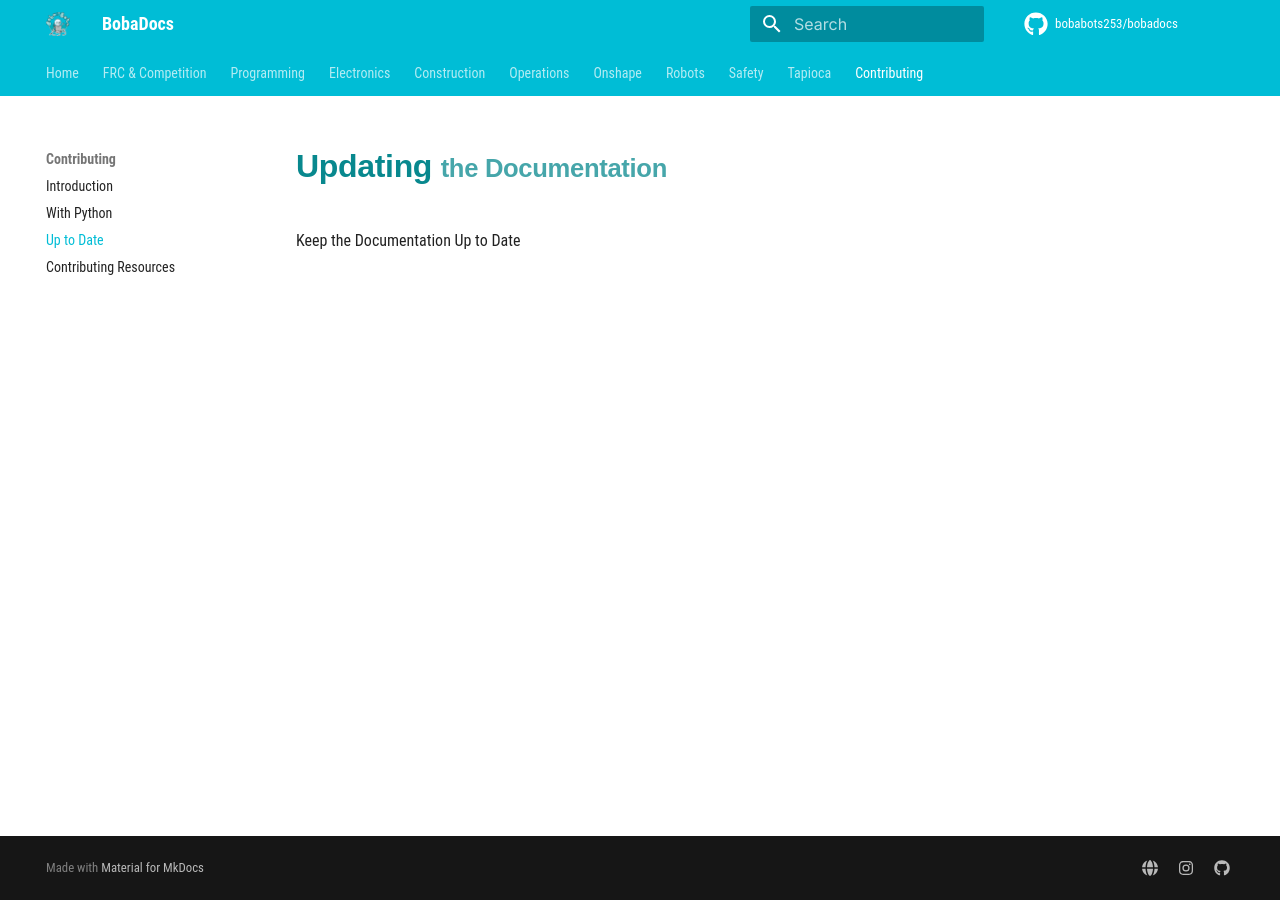
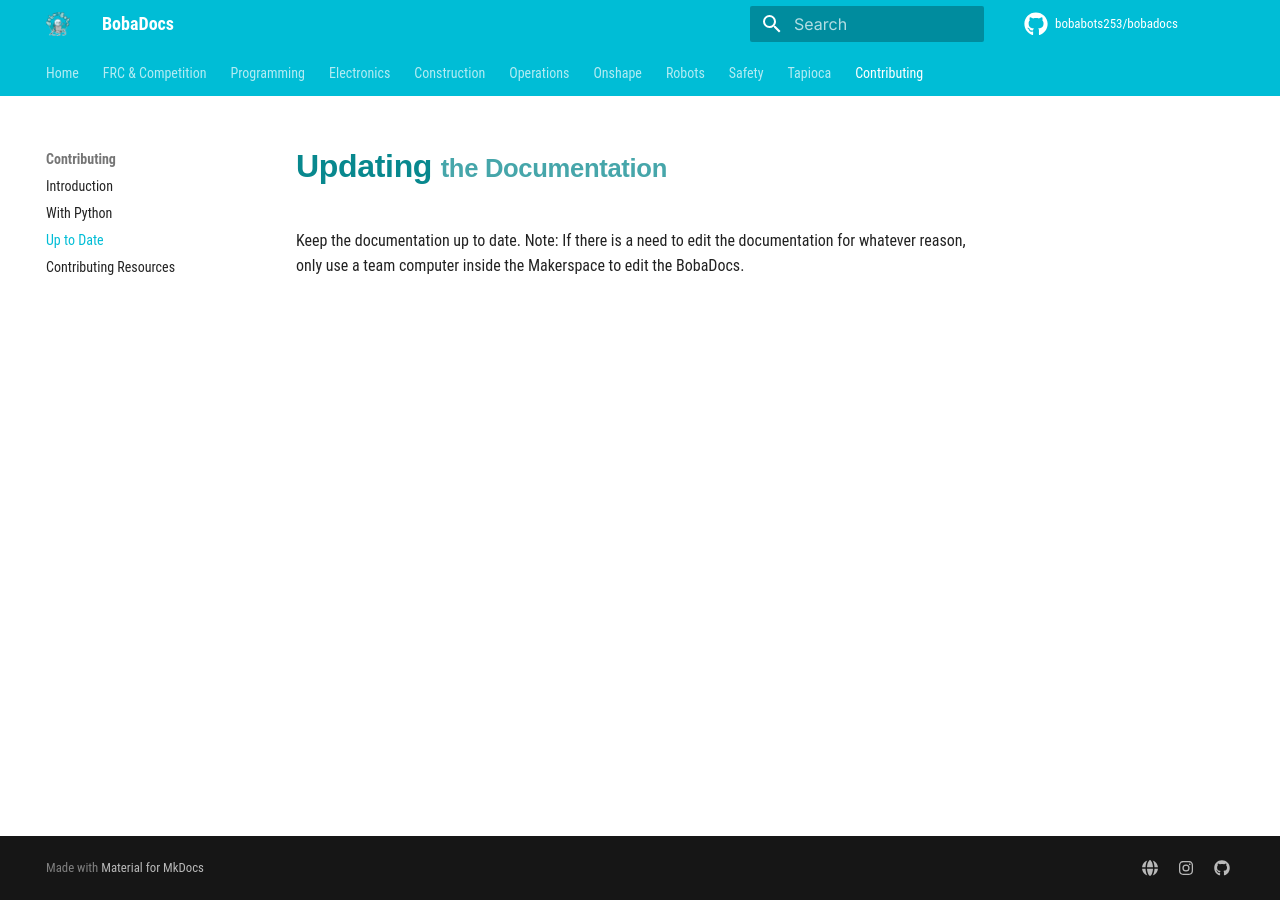
Before and after one commit to bobabots253/bobadocs, an MkDocs documentation site: the page built from docs/contributing/updating.md, in a window 1280 px wide. Built offline with MkDocs 1.6.1 and Material for MkDocs 9.7.7, drawn with Linux system fonts in a browser that asks for light colours; comment, search, counter and statistics services are not loaded.

Commit message:
Update updating.md

```diff
--- a/docs/contributing/updating.md
+++ b/docs/contributing/updating.md
@@ -1,3 +1,5 @@
 # Updating <small>the Documentation</small>
 
-Keep the Documentation Up to Date
+Keep the documentation up to date.
+Note:
+If there is a need to edit the documentation for whatever reason, only use a team computer inside the Makerspace to edit the BobaDocs.
```
